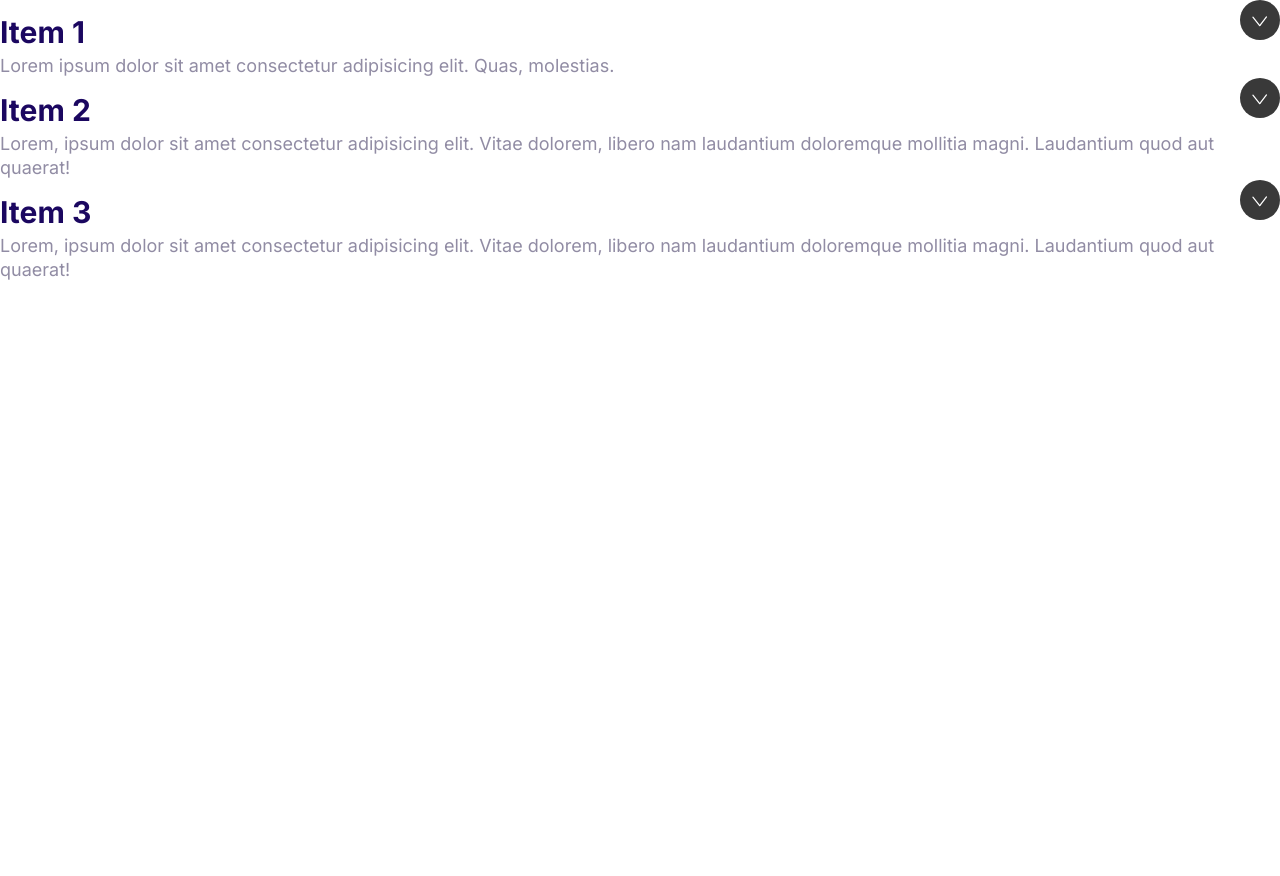
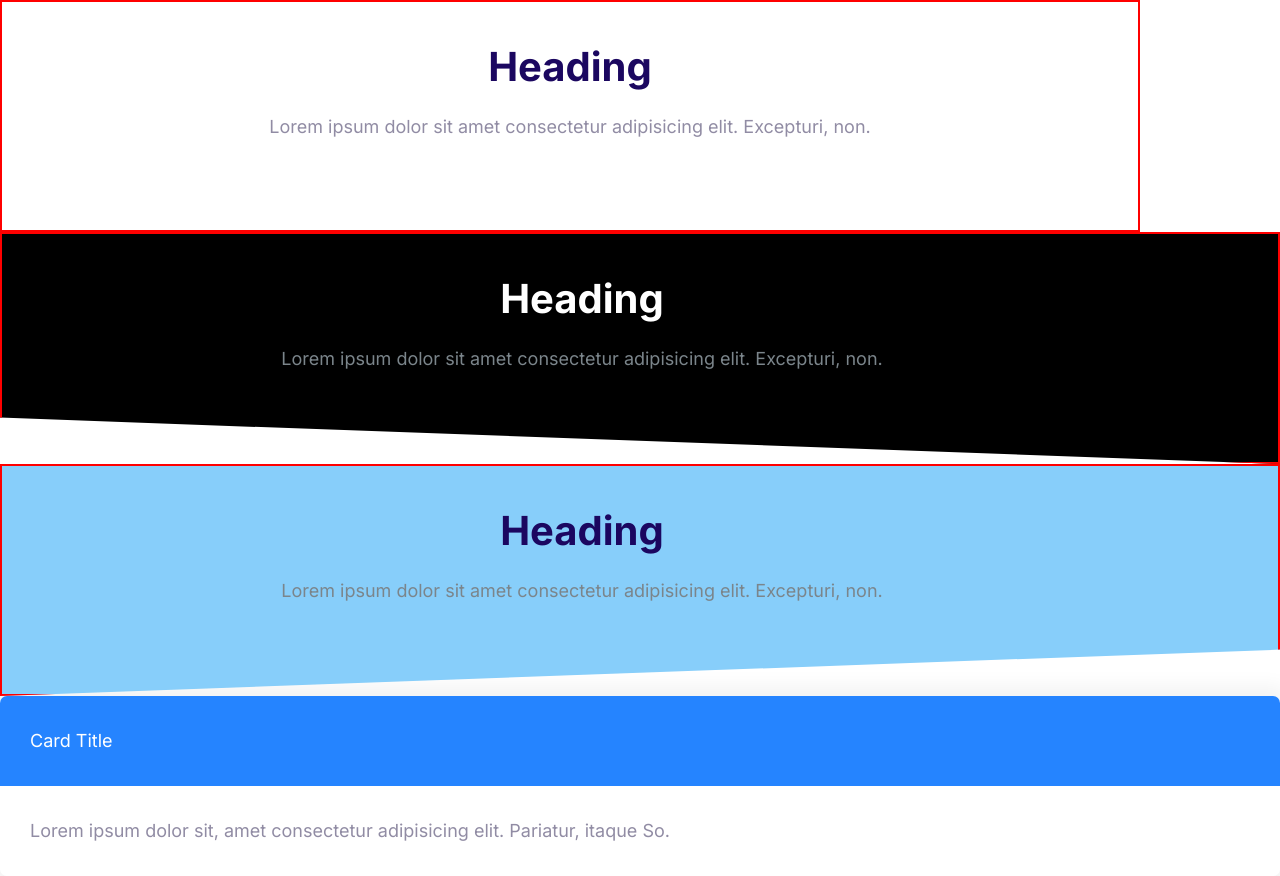
Before and after one commit to mohashyne/Crystalbytes, a plain HTML site: page index.html in a window 1280 px wide. Before the commit the page ends 800 px from the top, so only its background shows below. Drawn offline with Linux system fonts and the light colour scheme.

Commit message:
define block structure.

```diff
--- a/css/styles.css
+++ b/css/styles.css
@@ -23,11 +23,11 @@ html {
 }
 
 body {
+
+    color: var(--color-body);
     font-family: Inter, Arial, Arial, Helvetica, sans-serif;
     font-size: 2.4rem;
-    color: var(--color-body);
-
-    line-height: 2.4rem;
+    line-height: 5rem;
 
 }
 
@@ -645,3 +645,53 @@ a {
     max-height: 100vh;
     opacity: 1;
 }
+
+/* Blocks */
+
+.block {
+    --padding-vertical: 6rem;
+    padding:  var(--padding-vertical) 1rem;
+    border: 2px solid red;
+    text-align: center;
+}
+
+.block__heading {
+    margin-top: -2rem;
+}
+
+.block--dark {
+    background: #000;
+    color: #7b858b;
+}
+
+.block--blue {
+    background: #87cefa;
+    color: #7b858b;
+
+}
+
+.block--dark .block__heading {
+    color: #fff;
+}
+
+.block--skewed-right {
+    clip-path: polygon(0% 0%, 100% 0%, 100% 100%, 0% 80%);
+    padding-bottom: var(--padding-vertical);
+
+}
+.block--skewed-left {
+    clip-path: polygon(0% 0%, 100% 0%, 100% 80%, 0% 100%);
+    padding-bottom: var(--padding-vertical);
+
+}
+
+.block__header {
+    text-align: center;
+}
+
+
+.container {
+    max-width: 1140px;
+    margin: 0;
+
+}
--- a/index.html
+++ b/index.html
@@ -15,50 +15,45 @@
     <link rel="stylesheet" href="css/styles.css" />
   </head>
   <body>
-    <div class="collapsible collapsible--expanded">
-      <header class="collapsible__header">
-        <h2 class="collapsible__heading">Item 1</h2>
-        <img
-          class="icon icon--white collapsible__chevron"
-          src="images/chevron.svg"
-          alt=""
-        />
+    <section class="block container">
+      <header class="block__header">
+        <h2 class="block__heading">Heading</h2>
+        <p>
+          Lorem ipsum dolor sit amet consectetur adipisicing elit. Excepturi,
+          non.
+        </p>
       </header>
-      <div class="collapsible__content">
-        Lorem ipsum dolor sit amet consectetur adipisicing elit. Quas,
-        molestias.
+    </section>
+    <section class="block block--dark block--skewed-right">
+      <header class="block__header">
+        <div class="container">
+          <h2 class="block__heading">Heading</h2>
+          <p>
+            Lorem ipsum dolor sit amet consectetur adipisicing elit. Excepturi,
+            non.
+          </p>
+        </div>
+      </header>
+    </section>
+    <section class="block block--blue block--skewed-left">
+      <header class="block__header">
+        <div class="container">
+          <h2 class="block__heading">Heading</h2>
+          <p>
+            Lorem ipsum dolor sit amet consectetur adipisicing elit. Excepturi,
+            non.
+          </p>
+        </div>
+      </header>
+    </section>
+    <div class="card-container">
+      <div class="card card--primary">
+        <header class="card__header">Card Title</header>
+        <div class="card__body">
+          Lorem ipsum dolor sit, amet consectetur adipisicing elit. Pariatur,
+          itaque So.
+        </div>
       </div>
     </div>
-    <div class="collapsible collapsible--expanded">
-      <header class="collapsible__header">
-        <h2 class="collapsible__heading">Item 2</h2>
-        <img
-          class="icon icon--white collapsible__chevron"
-          src="images/chevron.svg"
-          alt=""
-        />
-      </header>
-      <div class="collapsible__content">
-        Lorem, ipsum dolor sit amet consectetur adipisicing elit. Vitae dolorem,
-        libero nam laudantium doloremque mollitia magni. Laudantium quod aut
-        quaerat!
-      </div>
-    </div>
-    <div class="collapsible collapsible--expanded">
-      <header class="collapsible__header">
-        <h2 class="collapsible__heading">Item 3</h2>
-        <img
-          class="icon icon--white collapsible__chevron"
-          src="images/chevron.svg"
-          alt=""
-        />
-      </header>
-      <div class="collapsible__content">
-        Lorem, ipsum dolor sit amet consectetur adipisicing elit. Vitae dolorem,
-        libero nam laudantium doloremque mollitia magni. Laudantium quod aut
-        quaerat!
-      </div>
-    </div>
-    <script src="js/main.js"></script>
   </body>
 </html>
```
Also changed, not shown: componet/blocks.html (added, +37 -0 lines).
